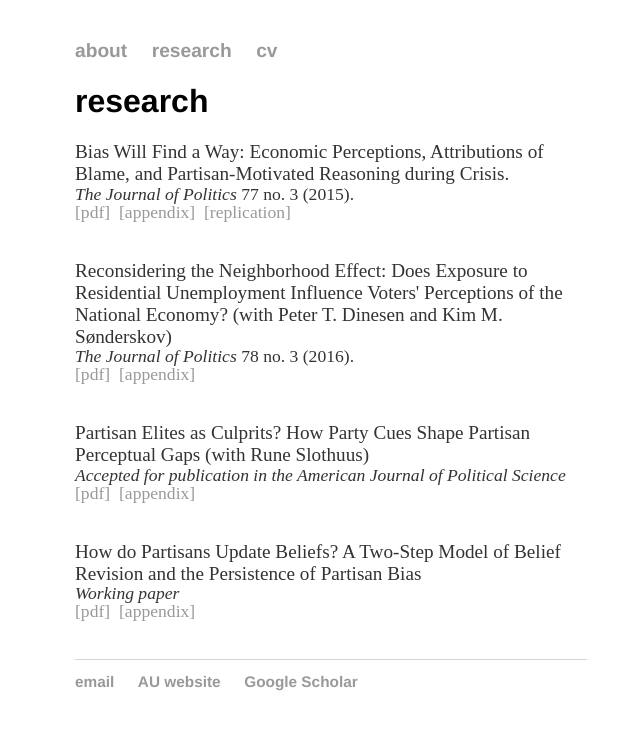
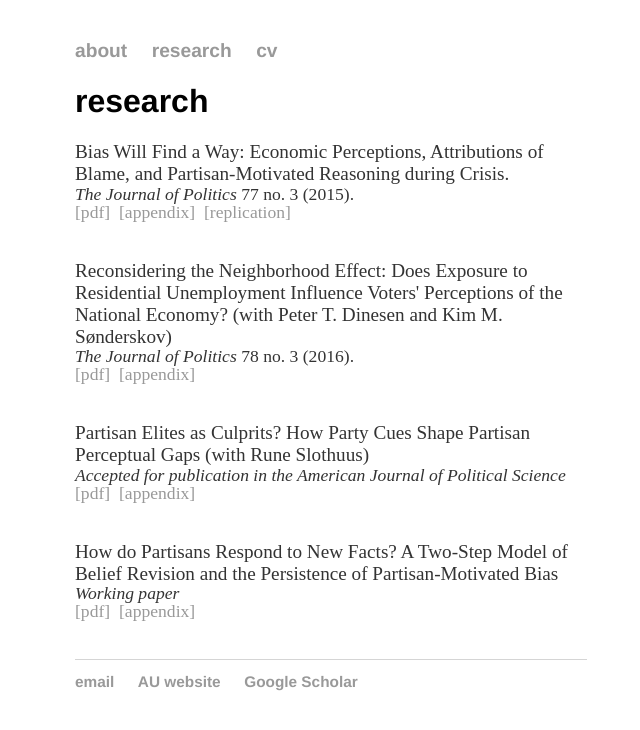
Before and after one commit to mbisgaard/mbisgaard.github.io, a Jekyll site: the page built from research/index.html, in a window 1280 px wide. Shown: the top 730 px of the page, without its empty margins (309-949 px from the left). Built offline with Jekyll 4.4.1, drawn with Linux system fonts in a browser that asks for light colours.

Commit message:
Update index.html

```diff
--- a/research/index.html
+++ b/research/index.html
@@ -28,9 +28,9 @@ title: mbisgaard::research
 
 	<p>&nbsp;</p>
 
-	<pentry>How do Partisans Update Beliefs? A Two-Step Model of Belief Revision and the Persistence of Partisan Bias</pentry><br>
+	<pentry>How do Partisans Respond to New Facts? A Two-Step Model of Belief Revision and the Persistence of Partisan-Motivated Bias</pentry><br>
 	<p1><i>Working paper</i>
-	<br><a href="https://www.dropbox.com/s/52f6xzkykxpd7c4/newevidence-MB.pdf?dl=0">[pdf]</a>
+	<br><a href="https://www.dropbox.com/s/edfp81vay80z7sy/newevidence-MB.pdf?dl=0">[pdf]</a>
 	&nbsp;<a href="https://www.dropbox.com/s/h8mbfngzpngclhu/SI_newevidence-MB.pdf?dl=0">[appendix]</a></p1>
 
 	<p>&nbsp;</p>
```
